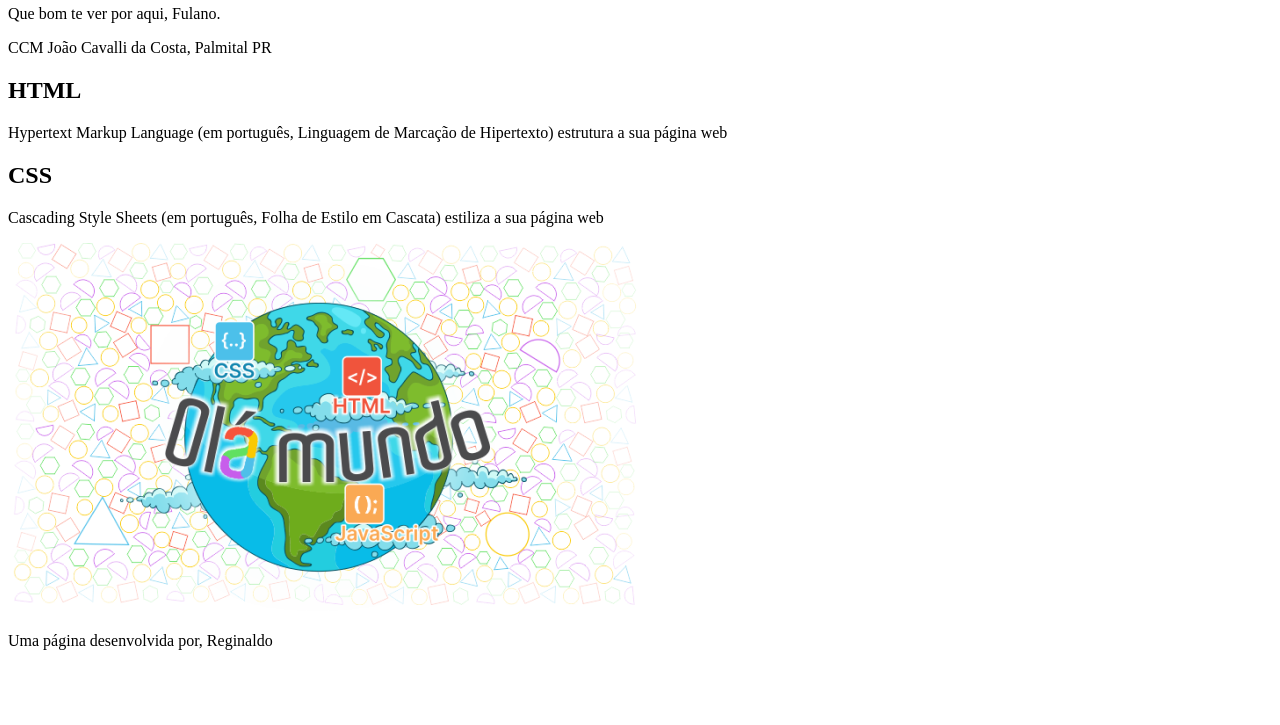
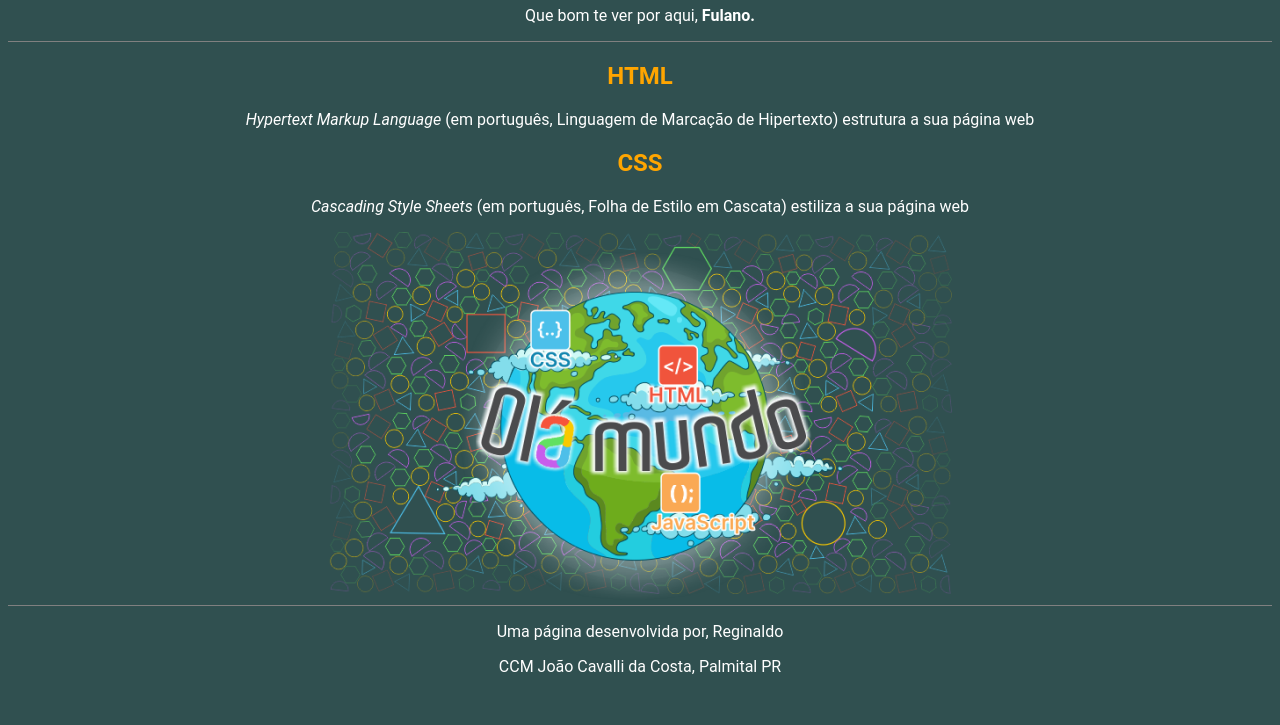
Before and after one commit to reginaldo1589/HelloWorldReginaldo, a plain HTML site: page index.html in a window 1280 px wide. Shown: the part 75-800 px from the top of the page. Drawn offline with Linux system fonts and the light colour scheme.

Commit message:
Criamos a estilização do Site.

```diff
--- a/index.html
+++ b/index.html
@@ -4,21 +4,22 @@
     <meta charset="UTF-8">
     <meta name="viewport" content="width=device-width, initial-scale=1.0">
     <title>Hello Word Reginaldo</title>
+    <link rel="stylesheet" href="style.css">
 </head>
 <body>
     <header>
         <h1>Hello Word Reginaldo</h1>
-        <p>Que bom te ver por aqui, Fulano.</p>
-        <p>CCM João Cavalli da Costa, Palmital PR</p>
+        <p>Que bom te ver por aqui, <span id="nome-usuário">Fulano.</span></p>
     </header>
     <section>
         <h2>HTML</h2>
-        <p>Hypertext Markup Language (em português, Linguagem de Marcação de Hipertexto) estrutura a sua página web</p>
+        <p><span class="texto-inglês">Hypertext Markup Language</span> (em português, Linguagem de Marcação de Hipertexto) estrutura a sua página web</p>
 
         <h2>CSS</h2>
-        <p>Cascading Style Sheets (em português, Folha de Estilo em Cascata) estiliza a sua página web</p>
-        <img src="Imagens/Ola Mundo.png"
-    <footer><p>Uma página desenvolvida por, Reginaldo</p></footer>
+        <p><span class="texto-inglês">Cascading Style Sheets</span> (em português, Folha de Estilo em Cascata) estiliza a sua página web</p>
+        <img src="Imagens/Ola Mundo.png">
+    <footer><p>Uma página desenvolvida por, Reginaldo</p>
+    <p>CCM João Cavalli da Costa, Palmital PR</p></footer>
 
 </body>
 </html>
--- /dev/null
+++ b/style.css
@@ -0,0 +1,14 @@
+h2{color:orange;}
+
+body{ background-color: #305050;
+color: white;
+font-family: roboto;
+text-align: center;}
+
+header{ border-bottom: 1px solid grey;}
+
+footer{border-top: 1px solid gray;}
+
+#nome-usuário{font-weight: bold;}
+
+.texto-inglês{font-style: italic;}
```
